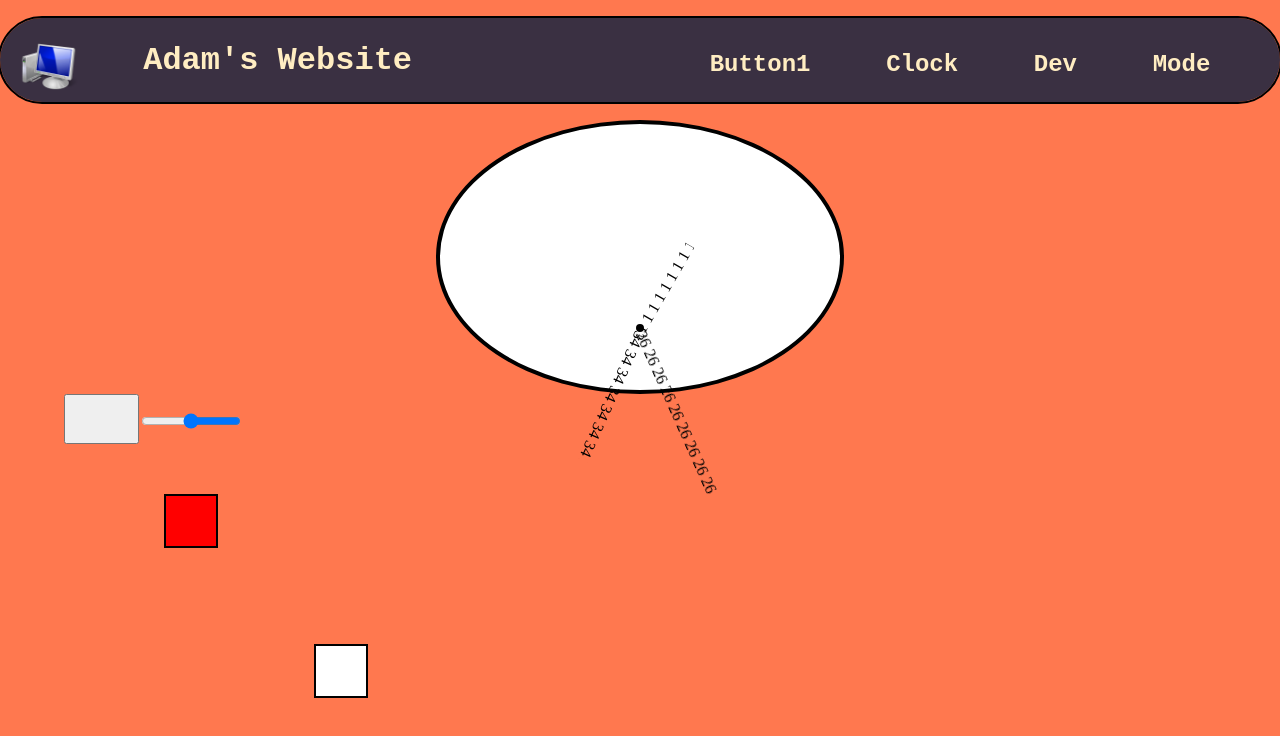
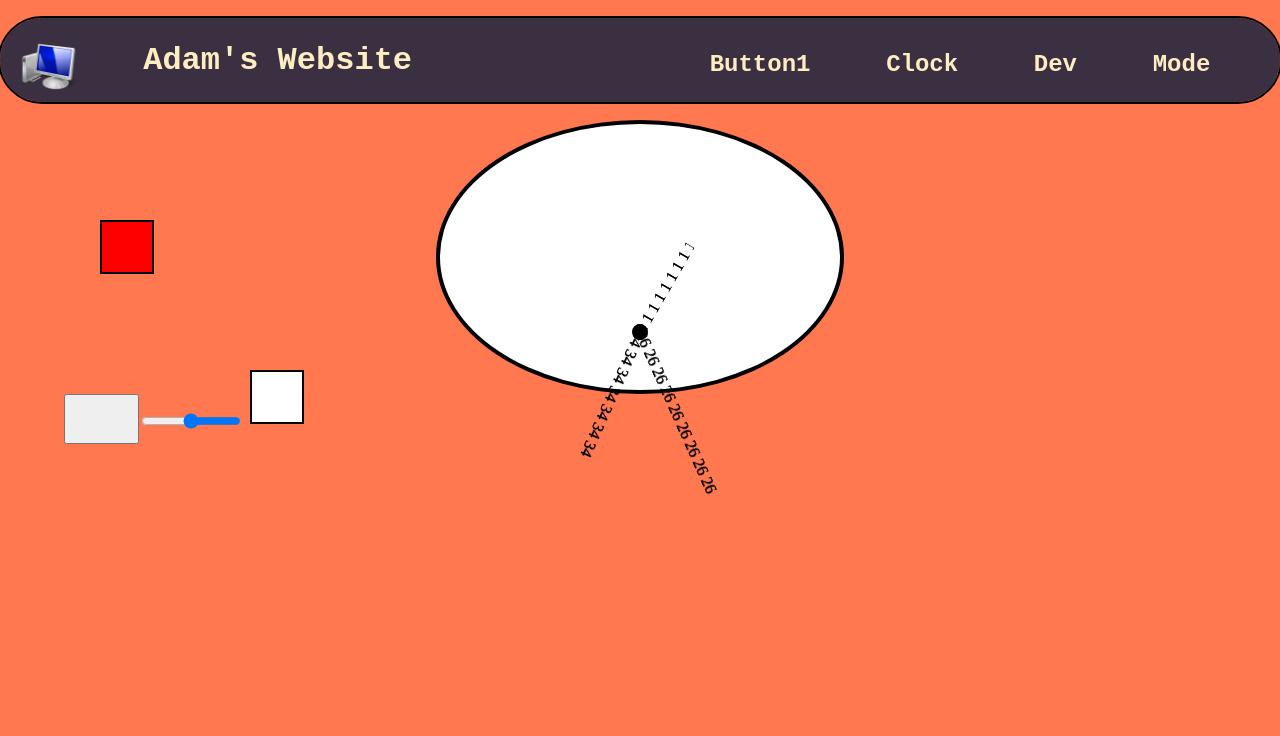
Before and after one commit to AdamCanard/react, a React app: page / in a window 1280 px wide. Both pictures are taken after a click on the button "Clock". Shown: the top 736 px of the page. Built offline with nearby package versions, Linux system fonts and the light colour scheme.

Commit message:
Made recuder for Game

```diff
--- a/src/Clock.js
+++ b/src/Clock.js
@@ -54,6 +54,15 @@ export default function Clock({ height, width }) {
     whiteSpace: "nowrap",
     transition: secondAng === 0 ? "none" : "1s",
   };
+  const hourTextStyle = {
+    fontsize:"large",
+  }
+  const secondTextStyle = {
+    fontsize: "small",
+  }
+  const minuteTextStlye={
+    fontsize:"unset",
+  }
 
   function useTime() {
     const [time, setTime] = useState(() => new Date());
@@ -105,7 +114,13 @@ export default function Clock({ height, width }) {
             position: "absolute",
           }}
         ></div>
+
+        <div style={{border:"8px solid black",width:"0px",left:"48%",borderRadius:"8px",position:"absolute"}}></div>
+        <div style={hourStyle}><span style={hourTextStyle}>{hourStr}</span></div>
+        <div style={minuteStyle}><span style={minuteTextStlye}>{minuteStr}</span></div>
+        <div style={secondStyle}><span style={secondTextStyle}>{secondStr}</span></div>
       </div>
+      {/*<div>{secondAng -90}</div>*/}
     </div>
   );
 }
--- a/src/Dev.js
+++ b/src/Dev.js
@@ -1,9 +1,21 @@
-import { useState, useEffect, useCallback } from "react";
+import {useState, useEffect, useCallback, useReducer} from "react";
 
 export default function Dev() {
   return <Gameloop />;
 }
+const moveReducer = (state,action)=>{
+  switch (action.type){
+    case("move"):
+      return{
+        x: (state.x + action.x),
+        y: (state.y + action.y),
+      }
+      break
+    case("decrement"):
 
+      break
+  }
+}
 function Gameloop() {
   const [time, setTime] = useState(() => new Date());
   const [x, setX] = useState(250);
@@ -12,6 +24,8 @@ function Gameloop() {
   const [guyY, setGuyY] = useState(100);
   const [pause, setPause] = useState(true);
   const [speed, setSpeed] = useState(100);
+  const [position,positionDispatch] = useReducer(moveReducer,{x:250,y:250},undefined)
+  const [pressed, setPressed] = useState([]);
   const style = {
     position: "absolute",
     height: "50px",
@@ -19,9 +33,9 @@ function Gameloop() {
     border: "2px black solid",
     backgroundColor: "white",
     color: "black",
-    marginTop: y,
-    marginLeft: x,
-    transition: ".1s",
+    top: position.y,
+    left: position.x,
+    transition: "100ms",
   };
 
   const guyStyle = {
@@ -31,39 +45,68 @@ function Gameloop() {
     border: "2px black solid",
     backgroundColor: "red",
     color: "black",
-    marginTop: guyY,
-    marginLeft: guyX,
-    transition: ".2s",
+    top: guyY,
+    left: guyX,
+    transition: "100ms",
   };
 
   function keyHandler(e) {
-    if (e.key === "ArrowUp") {
-      setY(y - 50);
-    } else if (e.key === "ArrowDown") {
-      setY(y + 50);
-    } else if (e.key === "ArrowRight") {
-      setX(x + 50);
-    } else if (e.key === "ArrowLeft") {
-      setX(x - 50);
-    } else {
+    let currentPressed = Object.assign([],pressed);
+    if(!currentPressed.includes(e.key)){
+      currentPressed.push(e.key)
+      console.log(currentPressed)
     }
-    moveGuy();
+    setPressed(currentPressed)
+    // if (e.key === "ArrowUp") {
+    //   setY(y - 50);
+    // } else if (e.key === "ArrowDown") {
+    //   setY(y + 50);
+    // } else if (e.key === "ArrowRight") {
+    //   setX(x + 50);
+    // } else if (e.key === "ArrowLeft") {
+    //   setX(x - 50);
+    // } else {
+    // }
+    // moveGuy();
+    movePlayer(currentPressed)
   }
-
+  const moveVal = 25;
+  const movePlayer =(currentPressed)=>{
+    let xSum = 0;
+    let ySum = 0;
+    for(let key of currentPressed)
+    {
+      switch(key){
+        case("ArrowUp"):
+          ySum -= moveVal;
+          break
+        case("ArrowDown"):
+          ySum += moveVal;
+          break
+        case("ArrowLeft"):
+          xSum -= moveVal;
+          break
+        case("ArrowRight"):
+          xSum += moveVal;
+          break
+      }
+    }
+    positionDispatch({type:"move",x:xSum,y:ySum})
+  }
   function moveGuy() {
     if (pause) {
-    } else if (x == guyX && y == guyY) {
+    } else if (x === guyX && y === guyY) {
       alert("caught");
       setGuyX(100);
       setGuyY(100);
     } else {
-      if (x == guyX) {
+      if (x === guyX) {
         if (y >= guyY) {
           setGuyY(guyY + 10);
         } else {
           setGuyY(guyY - 10);
         }
-      } else if (y == guyY) {
+      } else if (y === guyY) {
         if (x >= guyX) {
           setGuyX(guyX + 10);
         } else {
@@ -83,17 +126,26 @@ function Gameloop() {
       }
     }
   }
-
+const keyCleaner =(e)=>{
+  let currentPressed = Object.assign([],pressed);
+  if(currentPressed.includes(e.key)){
+    currentPressed.splice(currentPressed.indexOf(e.key))
+  }
+  setPressed(currentPressed)
+}
   useEffect(() => {
     const id = setInterval(() => {
       setTime(new Date());
+      // console.log("wouldMove")
+      // movePlayer();
       moveGuy();
     }, speed);
     window.addEventListener("keydown", keyHandler);
-
+    window.addEventListener("keyup",keyCleaner)
     return () => {
       clearInterval(id);
       window.removeEventListener("keydown", keyHandler);
+      window.removeEventListener("keyup", keyCleaner);
     };
   });
 
@@ -109,6 +161,9 @@ function Gameloop() {
         width: "90%",
       }}
     >
+      {Object.values(pressed).map(key=>{
+        return<p>{key}</p>
+      })}
       <button
         style={{ height: "50px", width: "75px" }}
         onClick={Pause}
```
